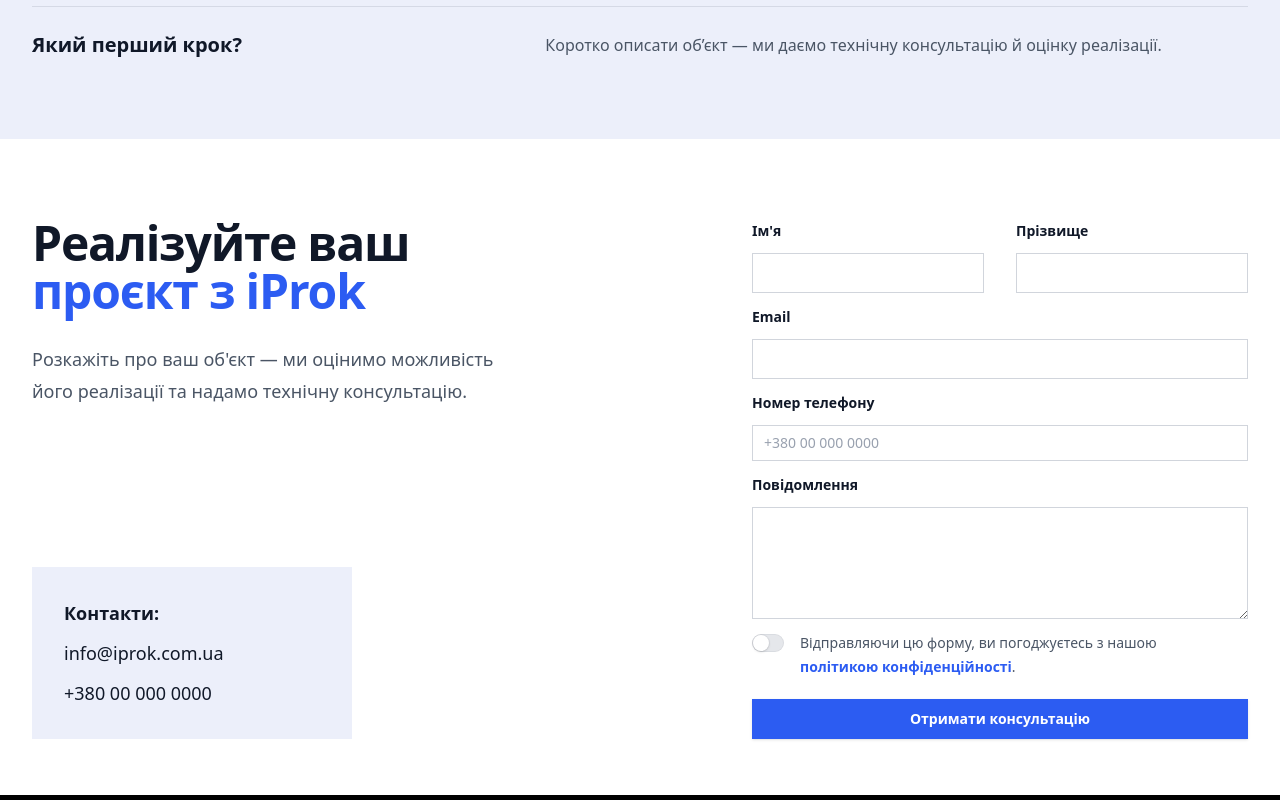
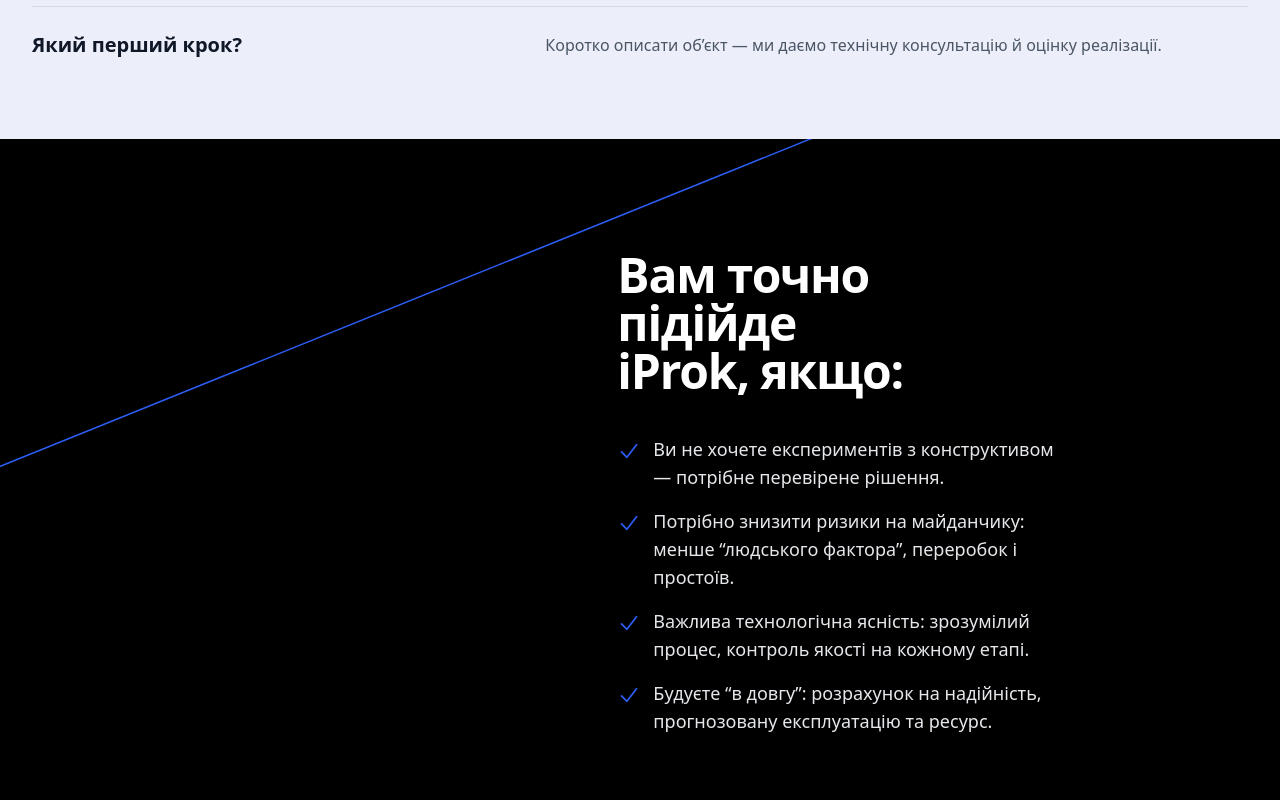
Before and after one commit to olgatenison/iprok, a Next.js app: page / in a window 1280 px wide. Shown: the part 3000-3800 px from the top of the page. Built offline with nearby package versions, Linux system fonts and the light colour scheme.

Commit message:
WhoItsFor section start

```diff
--- a/app/components/Contact.tsx
+++ b/app/components/Contact.tsx
@@ -13,8 +13,8 @@
               </span>
             </h2>
             <p className="mt-7 text-lg/8 text-gray-600 text-balance">
-              Розкажіть про ваш об'єкт — ми оцінимо можливість його реалізації
-              та надамо технічну консультацію.
+              Розкажіть про ваш проєкт — ми швидко оцінимо доцільність рішення
+              та підкажемо оптимальну конфігурацію.
             </p>
           </div>
           <div className="bg-[#eceffa] p-8 max-w-80 lg:mt-40 lg:block hidden">
@@ -176,7 +176,7 @@
           <div className="mt-5">
             <button
               type="submit"
-              className="block w-full  bg-[#2c5cf2] px-3.5 py-2.5 text-center text-sm font-semibold text-white shadow-sm hover:bg-[#2c5cf2] focus-visible:outline focus-visible:outline-offset-2 focus-visible:outline-[#2c5cf2]"
+              className="block w-full  bg-[#2c5cf2] px-4 py-3 text-center  font-semibold text-white shadow-sm hover:bg-[#2c5cf2] focus-visible:outline focus-visible:outline-offset-2 focus-visible:outline-[#2c5cf2] text-2xl tracking-tight "
             >
               Отримати консультацію
             </button>
--- /dev/null
+++ b/app/components/WhoItsFor.tsx
@@ -0,0 +1,62 @@
+import Image from "next/image";
+import { CheckIcon } from "@heroicons/react/20/solid";
+
+const points = [
+  "Ви не хочете експериментів з конструктивом — потрібне перевірене рішення.",
+  "Потрібно знизити ризики на майданчику: менше “людського фактора”, переробок і простоїв.",
+  "Важлива технологічна ясність: зрозумілий процес, контроль якості на кожному етапі.",
+  "Будуєте “в довгу”: розрахунок на надійність, прогнозовану експлуатацію та ресурс.",
+];
+
+export default function WhoItsFor() {
+  return (
+    <section className="isolate overflow-hidden bg-black px-6 lg:px-8">
+      <div className="relative mx-auto max-w-2xl py-12 sm:py-20 lg:max-w-4xl">
+        {/* background shapes (оставила твою идею) */}
+
+        <div className="absolute inset-y-0 right-1/2 -z-10 mr-56 w-[150vw] origin-bottom-left skew-x-[-68deg] bg-black shadow-2xl shadow-indigo-500/0 ring-4 ring-[#2c5cf2] sm:mr-20 md:mr-0 lg:right-full lg:mr-65 lg:origin-center" />
+
+        <div className="grid grid-cols-1 items-start gap-10 lg:grid-cols-12 lg:gap-12">
+          {/* LEFT: text */}{" "}
+          <div className="lg:col-span-5 lg:pt-2">
+            <div className=" p-2">
+              {/* <Image
+                alt="Виробництво модулів iProk"
+                width={900}
+                height={900}
+                src="/img/office.png"
+                className="block w-full object-cover"
+                priority={false}
+              /> */}
+            </div>
+          </div>
+          {/* RIGHT: image */}
+          <div className="lg:col-span-7">
+            <div className=" p-8">
+              <h2 className="text-balance text-4xl font-semibold tracking-tight text-white sm:text-5xl">
+                Вам точно підійде iProk, якщо:
+              </h2>
+
+              <ul className="mt-10 space-y-4">
+                {points.map((text, idx) => (
+                  <li key={idx} className="flex gap-3">
+                    <span className="mt-1 inline-flex h-6 w-6 flex-none items-center justify-center">
+                      <CheckIcon
+                        className="h-6 w-6"
+                        style={{ color: "#2c5cf2" }}
+                        aria-hidden="true"
+                      />
+                    </span>
+                    <p className="text-lg leading-7 text-gray-200 font-light">
+                      {text}
+                    </p>
+                  </li>
+                ))}
+              </ul>
+            </div>
+          </div>
+        </div>
+      </div>
+    </section>
+  );
+}
--- a/app/page.tsx
+++ b/app/page.tsx
@@ -4,6 +4,7 @@
 import Stats from "./components/Stats";
 import Top from "./components/Top";
 import FAQ from "./components/FAQ";
+import WhoItsFor from "./components/WhoItsFor";
 import Contact from "./components/Contact";
 import Footer from "./components/Footer";
 
@@ -17,6 +18,7 @@
       <Top />
       <Philosophy />
       <FAQ />
+      <WhoItsFor />
       <Contact />
       <Footer />
     </div>
```
